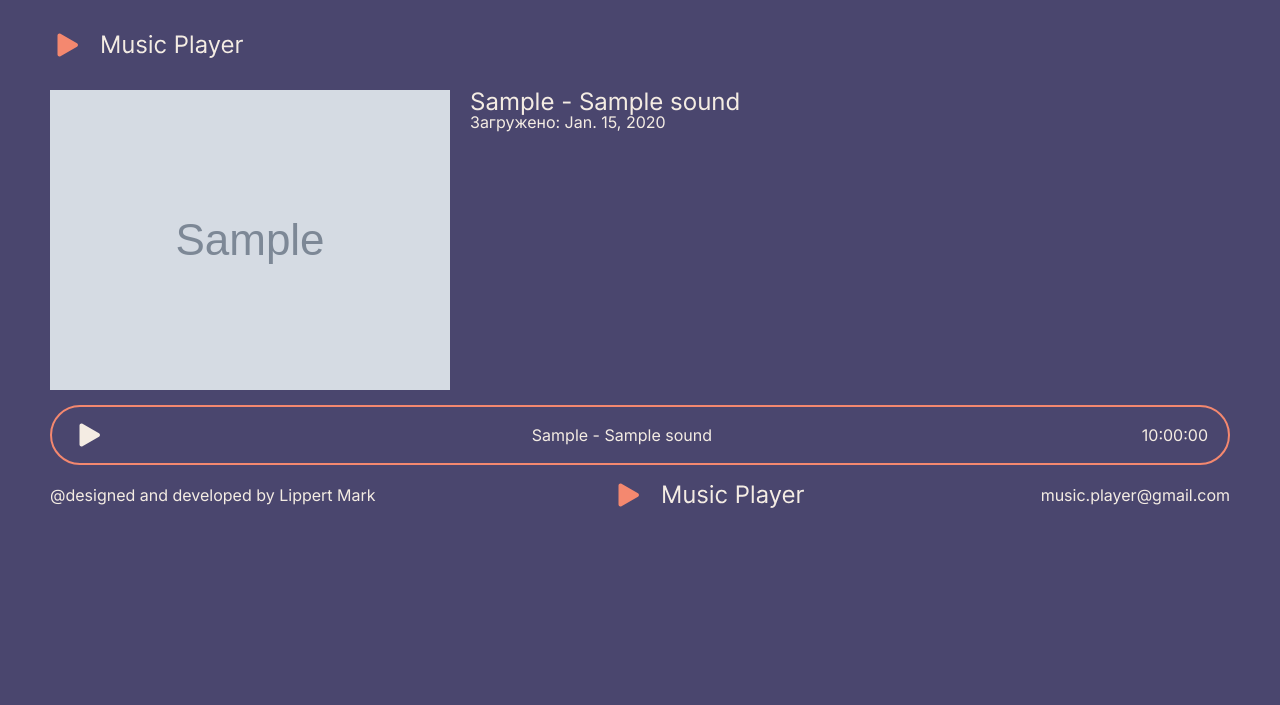
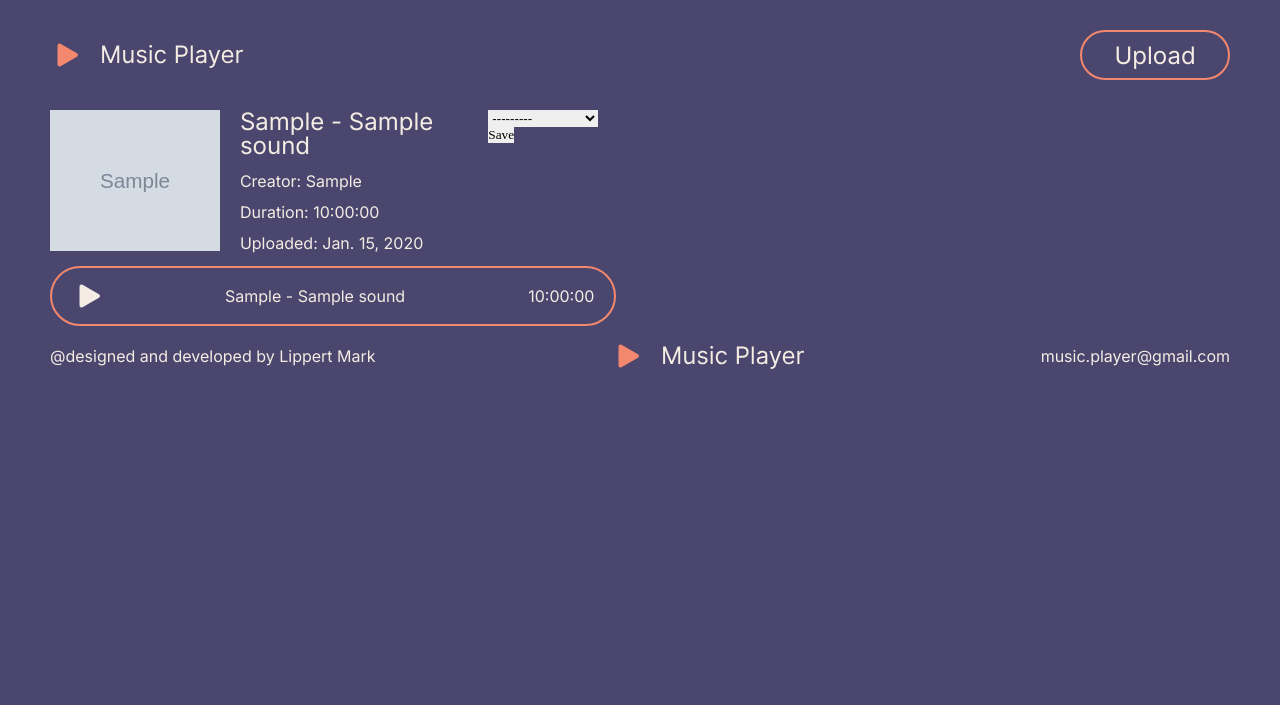
Before and after one commit to lippertmark/my-music-player, a Django app: a page that uses templates/base.html in a window 1280 px wide. Shown: the top 705 px of the page. Before the commit the page ends 508 px from the top, so only its background shows below. Run offline with Django 4.2, Linux system fonts and the light colour scheme; tables that the repository leaves empty hold one stand-in row (values such as "Sample post"); grey boxes marked "Sample" are stand-in pictures.

Commit message:
-last changes

```diff
--- a/player/forms.py
+++ b/player/forms.py
@@ -28,13 +28,31 @@
         }
 
 
+class AddSoundToPlaylist(forms.ModelForm):
+    class Meta:
+        model = Sound_in_Playlist
+        fields = ['playlist']
+
+
+class AddSoundToPlaylistFromPlaylist(forms.ModelForm):
+    class Meta:
+        model = Sound_in_Playlist
+        fields = ['sound']
+        widgets = {
+            'sound': forms.Select(attrs={
+                'class': 'select_input',
+                'placeholder': 'Song',
+            }),
+        }
+
+
 class SoundInPlaylistForm(forms.ModelForm):
     class Meta:
         model = Sound_in_Playlist
         fields = ['playlist', 'sound']
 
 
-class PLaylistForm(forms.ModelForm):
+class PlaylistForm(forms.ModelForm):
     class Meta:
         model = Playlist
         fields = ['name']
--- a/player/static/player/css/sound.css
+++ b/player/static/player/css/sound.css
@@ -3,6 +3,23 @@
     flex-direction: row;
 
 }
+.sound__block img{
+    width: 30%;
+}
 .sound__info{
     margin-left: 20px;
 }
+.wrapper{
+    display: flex;
+    flex-direction: row;
+    justify-content: space-between;
+}
+.left {
+    width: 48%;
+}
+.right {
+    width: 48%;
+}
+.sound__info p{
+    margin: 15px 0 0 0;
+}
--- a/player/static/player/js/sound.js
+++ b/player/static/player/js/sound.js
@@ -18,3 +18,8 @@
     audio_source.pause();
 
 }
+
+
+function add_to_playlist(slug) {
+
+}
--- a/player/templates/player/add_sound.html
+++ b/player/templates/player/add_sound.html
@@ -15,7 +15,7 @@
             {{ form.file }}
             {{ form.cover_file }}
             {{ form.text }}
-            <button type="submit">Save</button>
+            <button type="submit" class="btn1"><h2>Upload</h2></button>
         </form>
     </div>
 
--- a/player/templates/player/sound.html
+++ b/player/templates/player/sound.html
@@ -8,15 +8,29 @@
 {% endblock %}
 {% block content %}
     <div class="wrapper">
-        <div class="sound__block">
-            <img src="{{ sound.cover_file.url }}">
-            <div class="sound__info">
-                <h2>{{ sound.creator }} - {{ sound.name }}</h2>
-                <p>Загружено: {{ sound.uploaded }}</p>
+        <div class="left">
+            <div class="sound__block">
+                <img src="{{ sound.cover_file.url }}">
+                <div class="sound__info">
+                    <h2>{{ sound.creator }} - {{ sound.name }}</h2>
+                    <p>Creator: {{ sound.creator }}</p>
+                    <p>Duration: {{ sound.str_duration }}</p>
+                    <p>Uploaded: {{ sound.uploaded }}</p>
+                </div>
+                <form method="post">
+                    {% csrf_token %}
+                    {{ add_to_playlist.playlist }}
+                    <button type="submit">Save</button>
+                </form>
             </div>
+            {% include 'includes/audio_controller.html' with sound=sound %}
         </div>
 
-        {% include 'includes/audio_controller.html' with sound=sound %}
+        <div class="right">
+
+        </div>
+
+
     </div>
 
 {% endblock %}
--- a/player/urls.py
+++ b/player/urls.py
@@ -4,6 +4,7 @@
 
 urlpatterns = [
     path('sound/<slug:slug>/', views.show_sound, name='sound'),
+    path('sound/<slug:slug>/add_to_playlist/', views.add_sound_to_playlist, name='add_sound_to_playlist'),
     path('playlist/', views.playlist, name='playlist_all'),
     path('playlist/<slug:slug>/', views.playlist, name='playlist'),
     path('add_sound', views.add_sound, name='add_sound'),
--- a/player/views.py
+++ b/player/views.py
@@ -2,7 +2,7 @@
 from django.http import HttpResponse
 from .models import Sound, Playlist, Sound_in_Playlist
 from django.conf import settings
-from .forms import AddSoundForm, PLaylistForm, Sound_in_Playlist
+from .forms import AddSoundForm, PlaylistForm, Sound_in_Playlist, AddSoundToPlaylist, AddSoundToPlaylistFromPlaylist
 from django.views.generic import CreateView
 
 
@@ -12,10 +12,16 @@
         return HttpResponse('вся музыка')
     else:
         playlist = get_object_or_404(Playlist, slug=slug)
+        if request.method == 'POST':
+            form = AddSoundToPlaylistFromPlaylist(request.POST)
+            if form.is_valid():
+                form.instance.playlist = playlist
+                form.save()
         sounds = Sound_in_Playlist.objects.filter(playlist=playlist)
         data = {
             'name': playlist.name,
             'sounds': sounds,
+            'add_to_playlist': AddSoundToPlaylistFromPlaylist(),
         }
         return render(request, template_name='player/playlist.html', context=data)
 
@@ -24,9 +30,22 @@
     sound = get_object_or_404(Sound, slug=slug)
     data = {
         'sound': sound,
+        'add_to_playlist': AddSoundToPlaylist(),
     }
+    if request.method == 'POST':
+        if 'playlist' in request.POST:
+            form = AddSoundToPlaylist(request.POST)
+            if form.is_valid():
+                form.instance.sound = sound
+                form.save()
     return render(request, 'player/sound.html', context=data)
-    return HttpResponse(sound.name)
+
+
+def add_sound_to_playlist(request, slug):
+    if request.method == "POST":
+        sound = get_object_or_404(Sound, slug=slug)
+
+
 
 
 def add_sound(request):
@@ -45,10 +64,10 @@
 
 def add_playlist(request):
     if request.method == 'POST':
-        form = PLaylistForm(request.POST)
+        form = PlaylistForm(request.POST)
         if form.is_valid():
             form.save()
             return HttpResponse('Все оки) все создано')
     else:
-        form = PLaylistForm()
+        form = PlaylistForm()
     #return render(request)
--- a/static/css/base.css
+++ b/static/css/base.css
@@ -26,8 +26,14 @@
     font-size: 16px;
 }
 
-header{
-    padding: 30px 0;
+header {
+    margin: 30px 0;
+}
+
+header .wrapper {
+    display: flex;
+    flex-direction: row;
+    justify-content: space-between;
 }
 
 .wrapper {
@@ -35,15 +41,19 @@
 }
 
 
-footer{
+footer {
     margin: 0 50px auto;
-    display: flex;flex-direction: row;
+    display: flex;
+    flex-direction: row;
     justify-content: space-between;
     align-items: center;
 }
 
 
-.text_input{
+.text_input {
+    font-family: 'Inter';
+    font-style: normal;
+    font-weight: 400;
     width: 100%;
     height: 45px;
     background-color: inherit;
@@ -54,7 +64,7 @@
     color: #F4ECE3;
 }
 
-.sound__audio{
+.sound__audio {
     width: 100%;
     height: 60px;
 
@@ -68,18 +78,38 @@
     margin: 15px 0;
     padding: 0 20px;
 }
-.sound__play{
+
+.sound__play {
     width: 30px;
     height: 30px;
     background-color: inherit;
     display: block;
 }
-.sound__pause{
+
+.sound__pause {
     width: 30px;
     height: 30px;
     background-color: inherit;
     display: none;
 }
-.audio_source{
+
+.audio_source {
     display: none;
 }
+
+.btn1 {
+    background-color: inherit;
+    width: 150px;
+    height: 50px;
+    border: 2px solid #F4886F;
+    border-radius: 30px;
+    color: #F4ECE3;
+}
+
+.select_input {
+    height: 60px;
+    background-color: inherit;
+    border: 2px solid #F4ECE3;
+    border-radius: 30px;
+    color: #F4ECE3;
+}
--- a/templates/base.html
+++ b/templates/base.html
@@ -13,7 +13,14 @@
     <header>
         <div class="wrapper">
             <img src="{% static 'img/logo.svg' %}" alt="logo">
+            <form action="{% url 'add_sound' %}">
+                <button class="btn1">
+                    <h2>Upload</h2>
+                </button>
+            </form>
         </div>
+
+
     </header>
     {% block content %}{% endblock %}
     <footer>
```
Also changed, not shown: player/templates/player/playlist.html (+7 -0 lines).
